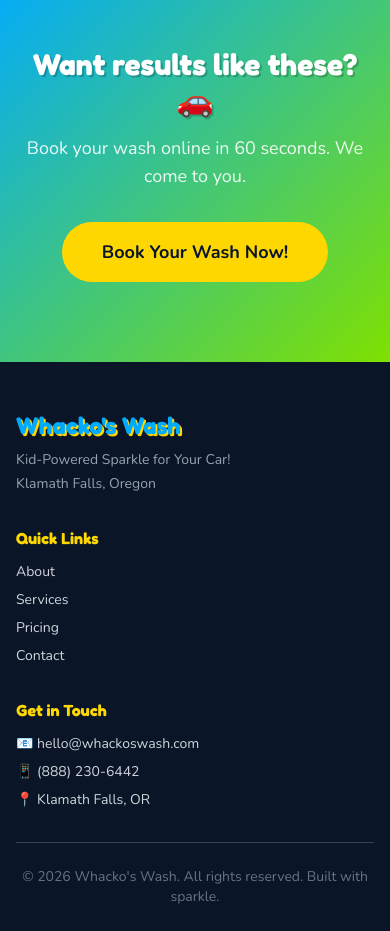
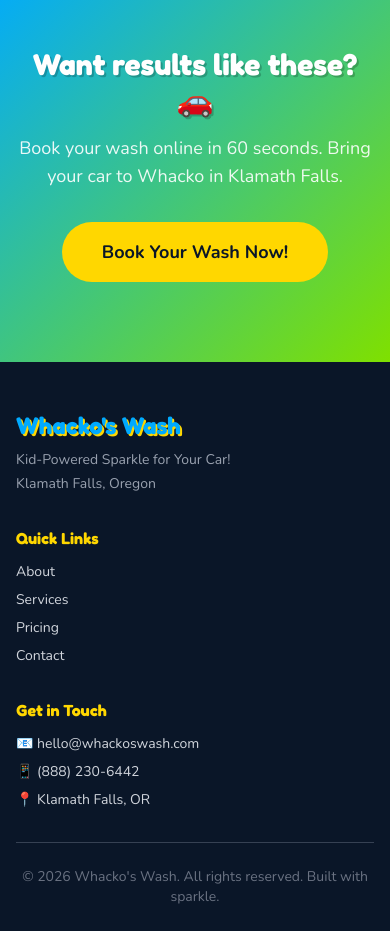
Before and after one commit to abigailleahgoldberg/whackos-wash, a Next.js app: page /gallery in a window 390 px wide. Shown: the part 5160-6091 px from the top of the page. Built offline with nearby package versions, Linux system fonts and the light colour scheme.

Commit message:
fix: remove 'we come to you' — customer brings car to Whacko fix: remove mobile car wash from SEO keywords (incorrect)

```diff
--- a/app/contact/page.tsx
+++ b/app/contact/page.tsx
@@ -184,7 +184,7 @@ export default function Contact() {
                   <span className="text-3xl">📍</span>
                   <div>
                     <p className="font-bold" style={{ color: "#0A1628" }}>Location</p>
-                    <p className="text-gray-600">Klamath Falls, Oregon (we come to you!)</p>
+                    <p className="text-gray-600">Klamath Falls, Oregon (you bring your car to us!)</p>
                   </div>
                 </div>
               </div>
--- a/app/gallery/page.tsx
+++ b/app/gallery/page.tsx
@@ -216,7 +216,7 @@ export default function Gallery() {
           >
             Want results like these? 🚗
           </h2>
-          <p className="text-white opacity-90 mb-8 text-lg">Book your wash online in 60 seconds. We come to you.</p>
+          <p className="text-white opacity-90 mb-8 text-lg">Book your wash online in 60 seconds. Bring your car to Whacko in Klamath Falls.</p>
           <Link href="/contact" className="cta-button text-lg">
             Book Your Wash Now!
           </Link>
--- a/app/layout.tsx
+++ b/app/layout.tsx
@@ -21,7 +21,7 @@ export const metadata: Metadata = {
   description:
     "Whacko's Wash — Klamath Falls' most fun car detailing service, run by a 12-year-old entrepreneur! Exterior wash from $25, full detail, Sparkle Package. Book online now!",
   keywords:
-    "whackos wash, car detailing klamath falls, kids car wash klamath falls, fun car cleaning klamath falls, car wash klamath falls oregon, mobile car wash klamath falls, affordable car detail oregon",
+    "whackos wash, car detailing klamath falls, kids car wash klamath falls, fun car cleaning klamath falls, car wash klamath falls oregon, affordable car detail oregon, kid entrepreneur klamath falls",
   metadataBase: new URL("https://whackoswash.com"),
   alternates: {
     canonical: "https://whackoswash.com",
```
